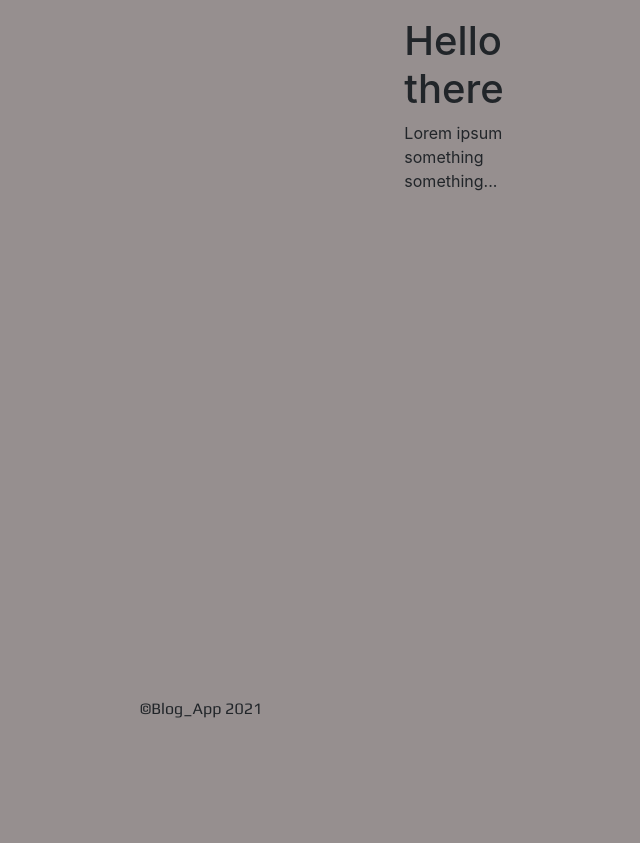
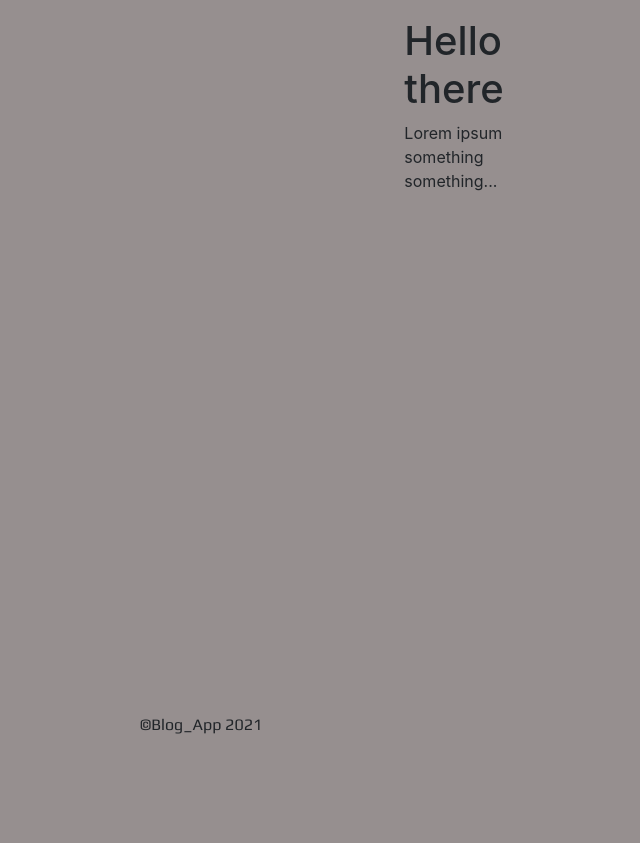
Before and after one commit to Ted523/blogApp, a Django app: page / in a window 1280 px wide. Shown: the part 63-906 px from the top of the page, without its empty margins (439-1079 px from the left). Before the commit the page ends 781 px from the top, so only its background shows below. Run offline with Django 3.2, Linux system fonts and the light colour scheme; some libraries are stand-ins or nearby versions; some web fonts are replaced.

Commit message:
Sticky navbar and footer

```diff
--- a/blogApp/static/css/style.css
+++ b/blogApp/static/css/style.css
@@ -1,11 +1,15 @@
 .footer {
-    position: fixed;
+    position: sticky;
     left: 0;
     bottom: 0;
     width: 100%;
     text-align: center;
     /*font-weight: bold;*/
     font-family: 'Play', sans-serif;
+  }
+
+  p{
+    margin-bottom: 0;
   }
 
 body {
@@ -30,3 +34,8 @@ body {
   .content-section3 {
       background: white;
   }
+
+
+.container{
+  height: 100vh;
+}
--- a/blogApp/templates/base.html
+++ b/blogApp/templates/base.html
@@ -38,7 +38,7 @@
         </div>
     </nav>-->
 
-    <nav class="navbar navbar-transparent bg-dark navbar-expand-lg font-weight-bold">
+    <nav class="navbar navbar-transparent bg-dark navbar-expand-lg font-weight-bold sticky-top">
 
       <!--Left Navbar Start-->
       <div class="d-flex">
```
